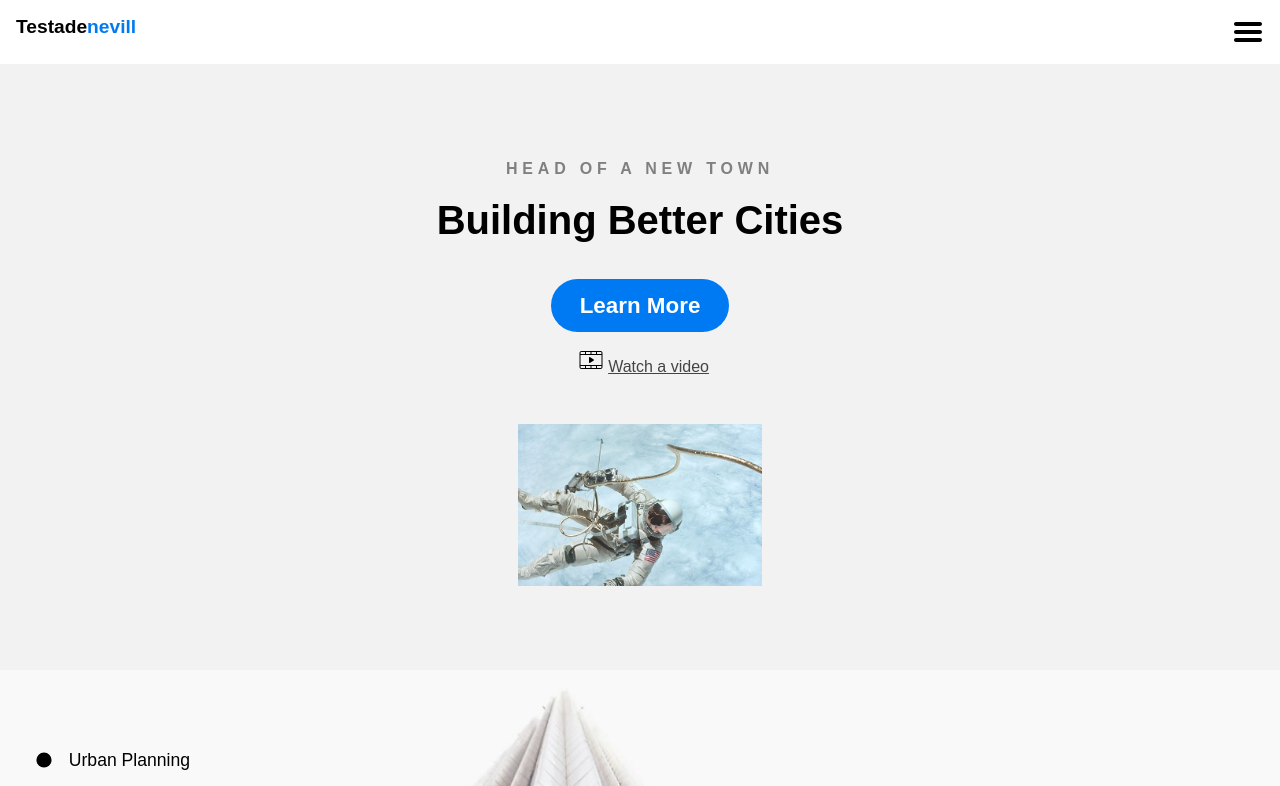
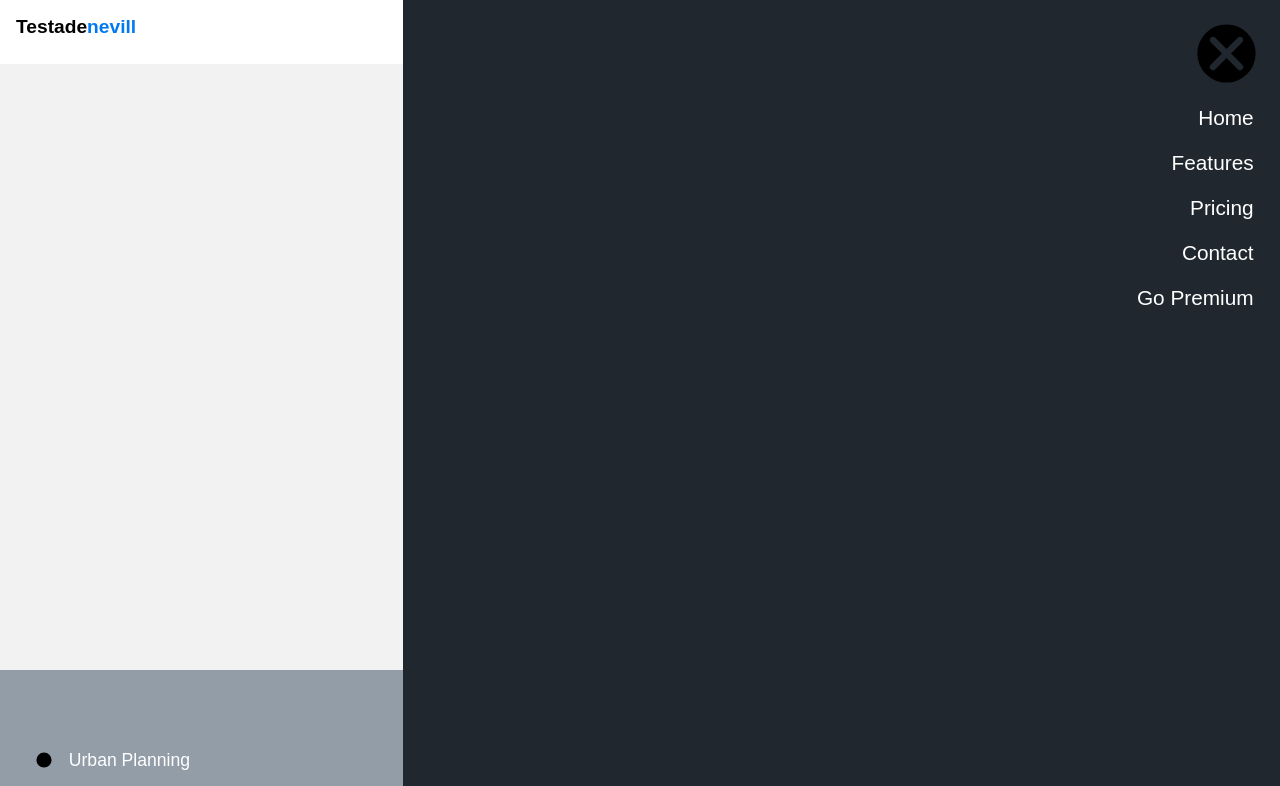
Before and after one commit to TestadeNevill/html-scss, a plain HTML site: page static/index.html in a window 1280 px wide. Both pictures are taken after a click on the picture 1248 px from the left and 32 px from the top of the page. Shown: the top 786 px of the page. Drawn offline with Linux system fonts and the light colour scheme.

Commit message:
Nav menu, event listener in html

```diff
--- a/css/main.scss
+++ b/css/main.scss
@@ -213,3 +213,50 @@ iframe{
     width: 100%;
     height: 300px;
 }
+
+nav.menu-btn{
+    display: block;
+  }
+
+  .mobile-menu-exit{
+    max-width: 7%;
+  }
+
+  nav {
+    position: fixed;
+    z-index: 999;
+    width: 66%;
+    right: 0;
+    top: 0;
+    background: #20272E;
+    height: 100vh;
+    padding: 1em;
+
+
+    ul.primary-nav{
+      margin-top: 5em;
+    }
+
+    li {
+             a {
+          color: white;
+          text-decoration: none;
+          display:block;
+          padding: .5em;
+          font-size: 1.3em;
+          text-align: right;
+
+          &:hover {
+            font-weight: bold;
+          }
+    }
+
+}
+
+  }
+
+  .mobile-menu-exit{
+      float: right;
+      margin: .5em;
+      cursor: pointer;
+  }
--- a/static/index.html
+++ b/static/index.html
@@ -5,7 +5,7 @@
     <meta http-equiv="X-UA-Compatible" content="IE=edge">
     <meta name="viewport" content="width=device-width, initial-scale=1.0">
     <link rel="stylesheet" href="../css/main.css">
-    <title>Document</title>
+    <title>tDN</title>
 </head>
 <body>
     <div class="navbar">
@@ -115,5 +115,17 @@
             <div class="contact-right"><iframe src="https://www.google.com/maps/embed?pb=!1m18!1m12!1m3!1d3094793.901312906!2d-75.81217757658683!3d40.756313155810524!2m3!1f0!2f0!3f0!3m2!1i1024!2i768!4f13.1!3m3!1m2!1s0x89c286d6e07696fb%3A0xca34053f4678c888!2sNew%20York%20Metropolitan%20Area!5e0!3m2!1sen!2sus!4v1652805175506!5m2!1sen!2sus" width="600" height="450" style="border:0;" allowfullscreen="" loading="lazy" referrerpolicy="no-referrer-when-downgrade"></iframe></div>
         </div>
     </section>
+
+    <script>
+        const mobileBtn = document.getElementById('mobile-cta')
+            nav = document.querySelector('nav')
+                mobileBtnExit = document.getElementById('mobile-exit')
+        mobileBtn.addEventListener('click', () => {
+            nav.classList.add('menu-btn');
+        })
+        mobileBtnExit.addEventListener('click', () => {
+            nav.classList.remove('menu-btn');
+        })
+    </script>
 </body>
 </html>
```
Also changed, not shown: css/main.css, 1 other file.
